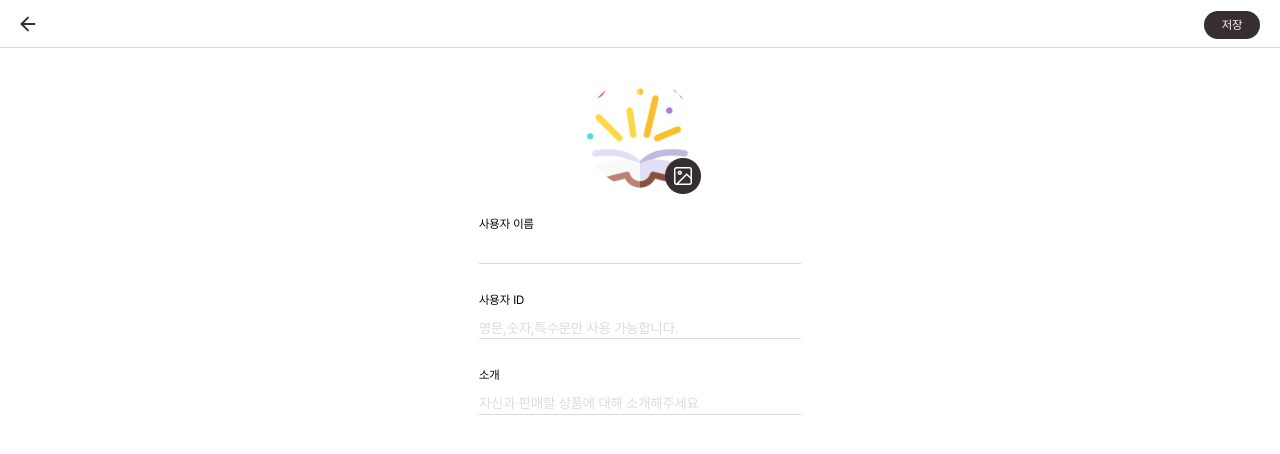
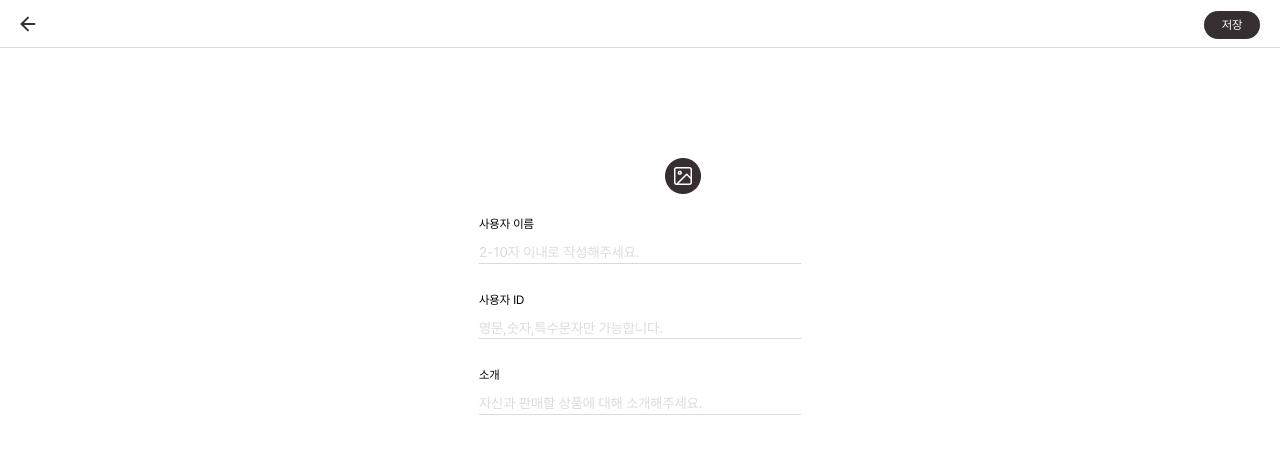
Before and after one commit to taewonnn/readme-refactoring, a React (Create React App) app: page /modifyProfile in a window 1280 px wide. Shown: the top 454 px of the page. Built offline with nearby package versions, Linux system fonts and the light colour scheme; no server answers.

Commit message:
feat: modifyprofile 데이터 가져오기

```diff
--- a/src/components/atoms/Label/Label.jsx
+++ b/src/components/atoms/Label/Label.jsx
@@ -1,9 +1,9 @@
 import React from 'react';
 import { StyledLabel } from './style';
 
-export default function Label({ htmlFor, fontSize, lineHeight, color, value }) {
+export default function Label({ htmlFor, fontSize, color, value }) {
 	return (
-		<StyledLabel htmlFor={htmlFor} fontSize={fontSize} lineHeight={lineHeight} color={color}>
+		<StyledLabel htmlFor={htmlFor} fontSize={fontSize} color={color}>
 			{value}
 		</StyledLabel>
 	);
--- /dev/null
+++ b/src/components/molecules/StyledForm/InputBox.jsx
@@ -0,0 +1,30 @@
+import React, { useState } from 'react';
+import styled from 'styled-components';
+import Label from '../../atoms/Label/Label';
+import Input from '../../atoms/Input/Input';
+
+const InputWrapper = styled.form`
+	margin: 0 auto;
+	width: 322px;
+	margin-bottom: 30px;
+`;
+
+export default function InputBox({ props }) {
+	const [inpValue, setInpValue] = useState();
+	const checkVal = e => {
+		setInpValue(...props.inputValue);
+	};
+
+	return (
+		<InputWrapper>
+			<Label htmlFor={props.htmlFor} fontSize={props.fontSize} color={props.color} value={props.value} />
+			<Input
+				type={props.type}
+				id={props.id}
+				placeholder={props.placeholder}
+				value={props.inputValue}
+				required={props.required}
+			/>
+		</InputWrapper>
+	);
+}
--- a/src/components/molecules/StyledForm/StyledForm.jsx
+++ /dev/null
@@ -1,38 +0,0 @@
-import React from 'react';
-import styled from 'styled-components';
-import Label from '../../atoms/Label/Label';
-import Input from '../../atoms/Input/Input';
-
-const FormWrapper = styled.form`
-	margin: 0 auto;
-	width: 322px;
-	margin-bottom: 30px;
-`;
-
-export default function StyledForm({
-	htmlFor,
-	fontSize,
-	lineHeight,
-	color,
-	value,
-	type,
-	id,
-	placeholder,
-	width,
-	borderWidth,
-	required,
-}) {
-	return (
-		<FormWrapper>
-			<Label htmlFor={htmlFor} fontSize={fontSize} lineHeight={lineHeight} color={color} value={value} />
-			<Input
-				type={type}
-				id={id}
-				placeholder={placeholder}
-				width={width}
-				borderWidth={borderWidth}
-				required={required}
-			/>
-		</FormWrapper>
-	);
-}
--- a/src/components/molecules/StyledImgBox/StyledImgBox.jsx
+++ b/src/components/molecules/StyledImgBox/StyledImgBox.jsx
@@ -9,10 +9,8 @@ const ImgBoxWrapper = styled.div`
 	width: 110px;
 	height: 110px;
 	border-radius: 50%;
-	margin: 0 auto;
-	margin-top: 30px;
-	margin-bottom: 30px;
-	background-image: url(${readmeImg});
+	margin: 30px auto;
+	background-image: url(${props => props.image});
 	background-size: cover;
 `;
 
@@ -21,9 +19,10 @@ const UploadImg = styled.img`
 	left: 80px;
 	top: 80px;
 `;
-export default function StyledImgBox() {
+export default function StyledImgBox({ image }) {
+	console.log(image);
 	return (
-		<ImgBoxWrapper>
+		<ImgBoxWrapper image={image}>
 			<StyledImgLabel htmlFor="selectImg">
 				<UploadImg src={selectProfile} alt="" />
 			</StyledImgLabel>
--- a/src/components/molecules/TopNavBarSave/TopNavBarSave.jsx
+++ b/src/components/molecules/TopNavBarSave/TopNavBarSave.jsx
@@ -15,7 +15,7 @@ function TopNavBarSave({ handleJoinSubmit }) {
 				<img src={BackBtn} alt="" />
 			</BackBtn>
 			{/* disabled={!disabled} */}
-			<SaveBtn size="small" type="button" onClick={handleJoinSubmit}>
+			<SaveBtn size="small" type="submit" onClick={handleJoinSubmit}>
 				저장
 			</SaveBtn>
 		</TopNavBarWrapBg>
--- a/src/pages/Profile/ModifyProfile/ModifyProfile.jsx
+++ b/src/pages/Profile/ModifyProfile/ModifyProfile.jsx
@@ -1,17 +1,17 @@
-import React, { useState } from 'react';
+import React, { useState, useContext, useEffect } from 'react';
 import styled from 'styled-components';
+import axios from 'axios';
 import TopNavBarSave from '../../../components/molecules/TopNavBarSave/TopNavBarSave';
 import readmeImg from '../../../assets/logo/README_color.png';
 import StyledImgBox from '../../../components/molecules/StyledImgBox/StyledImgBox';
-import StyledForm from '../../../components/molecules/StyledForm/StyledForm';
+import InputBox from '../../../components/molecules/StyledForm/InputBox';
+import AuthContext from '../../../store/auth-context';
 
 const ImgBoxWrapper = styled.div`
 	width: 110px;
 	height: 110px;
 	border-radius: 50%;
-	margin: 0 auto;
-	margin-top: 30px;
-	margin-bottom: 30px;
+	margin: 30px auto;
 	background-image: url(${readmeImg});
 	background-size: cover;
 `;
@@ -23,62 +23,85 @@ const UploadImg = styled.img`
 `;
 
 export default function ModifyProfile() {
+	const makeProps = (htmlFor, id, placeholder, required, value, inputValue) => ({
+		htmlFor,
+		id,
+		placeholder,
+		required,
+		value,
+		inputValue,
+		fontSize: '12px',
+		color: 'black',
+		type: 'text',
+	});
 	// input 값 자식에게 내려주기
-	const [data, setData] = useState({
-		userName: '',
-		userId: '',
+	const [userInfo, setUserInfo] = useState({
+		username: '',
+		accountname: '',
 		intro: '',
+		image: '',
 	});
 
-	// 데이터 보내기
-	// 1.토큰 설정 / 2. URl 설정 / 3. API 통신
-
+	// 기존 데이터 가져오기
 	// 1.토큰 설정
-	const token =
-		'eyJhbGciOiJIUzI1NiIsInR5cCI6IkpXVCJ9.eyJpZCI6IjYzYWQyN2YxYjJjYjIwNTY2Mzc3NmIxMiIsImV4cCI6MTY3NzQ3NjM0OSwiaWF0IjoxNjcyMjkyMzQ5fQ.p6HfItN748doyV70fqnQOWwuIfWUBC2i2GiDT4XTqao';
+	const { token } = useContext(AuthContext);
 
 	// 2. URL 설정
 	const API_HOST = process.env.REACT_APP_BASE_URL;
 
-	// 3. API 통신 - Post
+	// 3. API 통신 - GET
+	const config = {
+		method: 'get',
+		url: `${API_HOST}/user/myinfo`,
+		headers: {
+			Authorization: `Bearer ${token}`,
+		},
+	};
 
+	useEffect(() => {
+		axios(config)
+			.then(res => {
+				setUserInfo({ ...res.data.user });
+				console.log(res.data.user);
+			})
+			.catch(err => {
+				console.error(err);
+			});
+	}, []);
+
+	// 버튼 클릭 시 PUT
+	// 1. 입력값을 console에 나오게 확인
+	// 2. 그 입력값을 보내면됨
+	const chkVal = e => {
+		console.log(userInfo.username);
+	};
 	return (
-		<>
+		<form onSubmit={() => {}}>
 			<TopNavBarSave />
-
-			<StyledImgBox />
-
-			<StyledForm
-				htmlFor="userName"
-				fontSize="12px"
-				color="black"
-				id="userName"
-				type="text"
-				plac
-				eholder="2-10자 이내로 작성해주세요"
-				required="required"
-				value="사용자 이름"
+			<StyledImgBox image={userInfo.image} />
+			<InputBox
+				props={makeProps(
+					'userName',
+					'userName',
+					'2-10자 이내로 작성해주세요.',
+					'required',
+					'사용자 이름',
+					userInfo.username,
+				)}
 			/>
-			<StyledForm
-				htmlFor="userId"
-				fontSize="12px"
-				color="black"
-				id="userId"
-				type="text"
-				placeholder="영문,숫자,특수문만 사용 가능합니다."
-				required="required"
-				value="사용자 ID"
+			<InputBox
+				props={makeProps(
+					'userId',
+					'userId',
+					'영문,숫자,특수문자만 가능합니다.',
+					'required',
+					'사용자 ID',
+					userInfo.accountname,
+				)}
 			/>
-			<StyledForm
-				htmlFor="intro"
-				fontSize="12px"
-				color="black"
-				id="intro"
-				type="text"
-				placeholder="자신과 판매할 상품에 대해 소개해주세요"
-				required="required"
-				value="소개"
+			<InputBox
+				props={makeProps('intro', 'intro', '자신과 판매할 상품에 대해 소개해주세요.', null, '소개', userInfo.intro)}
 			/>
-		</>
+		</form>
 	);
 }
```
